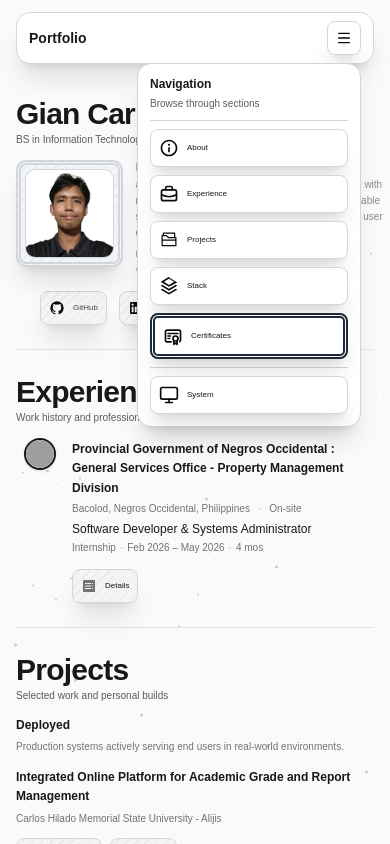
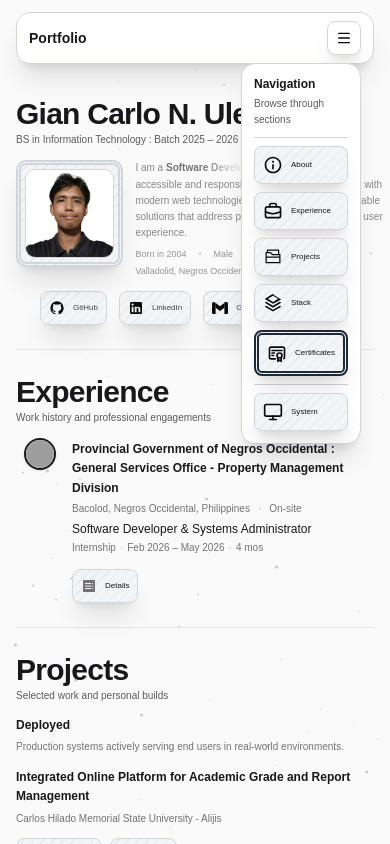
Before and after one commit to Jingjing-20/portfolio, a React (Vite) app: page / in a window 390 px wide. Both pictures are taken after a click on the button "Open menu". Shown: the top 844 px of the page. Built offline with nearby package versions, Linux system fonts and the light colour scheme; grey boxes are pictures that could not be loaded.

Commit message:
restructure 35

```diff
--- a/src/components/Navbar.jsx
+++ b/src/components/Navbar.jsx
@@ -67,7 +67,7 @@ const activeButtonClasses = cn(
 
 const mobileMenuButtonClasses = cn(
   'shadow-xl inline-flex items-center gap-2 rounded-md p-2',
-  'bg-background border border-gray-300 dark:border-white/20',
+  'bg-textured border border-gray-300 dark:border-white/20',
   'hover:border-gray-800 dark:hover:border-white/70 transition-all duration-200',
   'focus-visible:border-ring focus-visible:ring-ring/50 focus-visible:ring-[3px]',
   'cursor-pointer'
@@ -302,7 +302,7 @@ export default function Navbar() {
 
                 {/* Dropdown Content */}
                 <div className={cn(
-                  'absolute right-0 top-full mt-2 w-56 z-50',
+                  'absolute right-0 top-full mt-2 z-50',
                   'shadow-xl rounded-xl bg-background border border-gray-300 dark:border-white/20',
                   'p-3 space-y-2'
                 )}>
```
